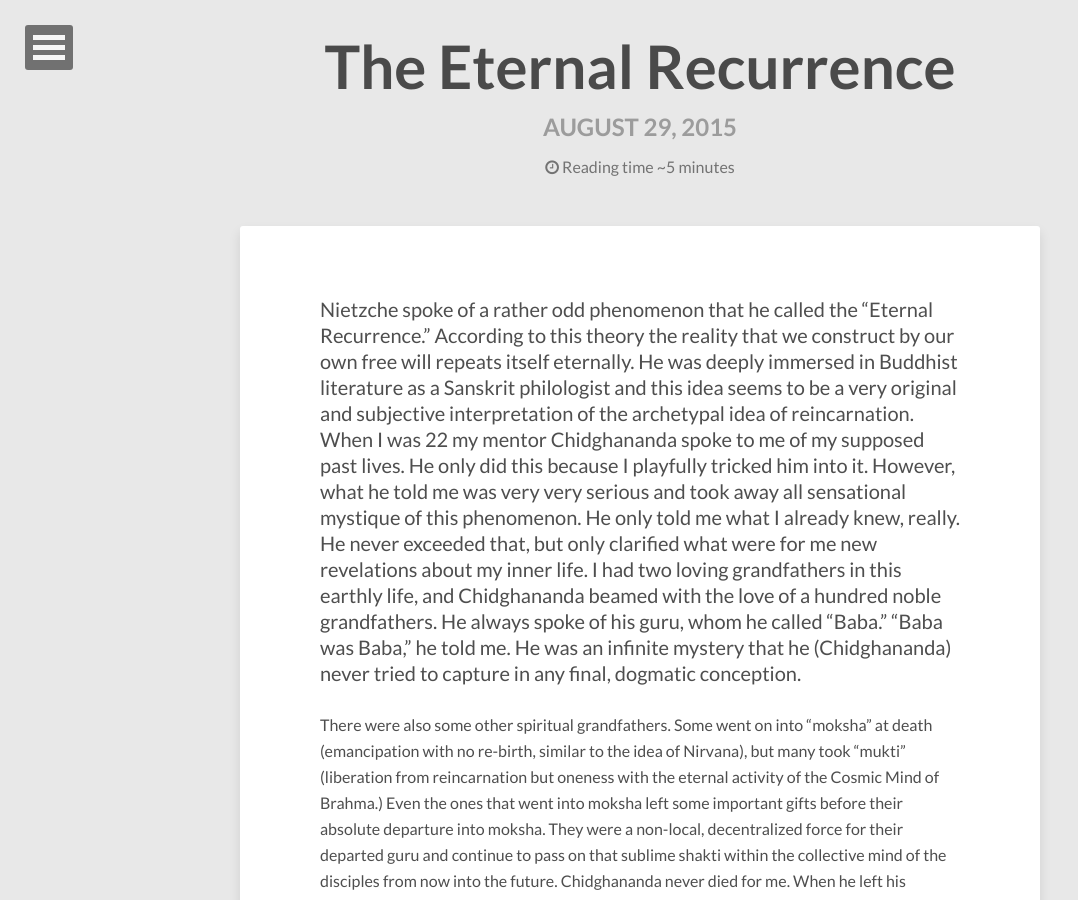
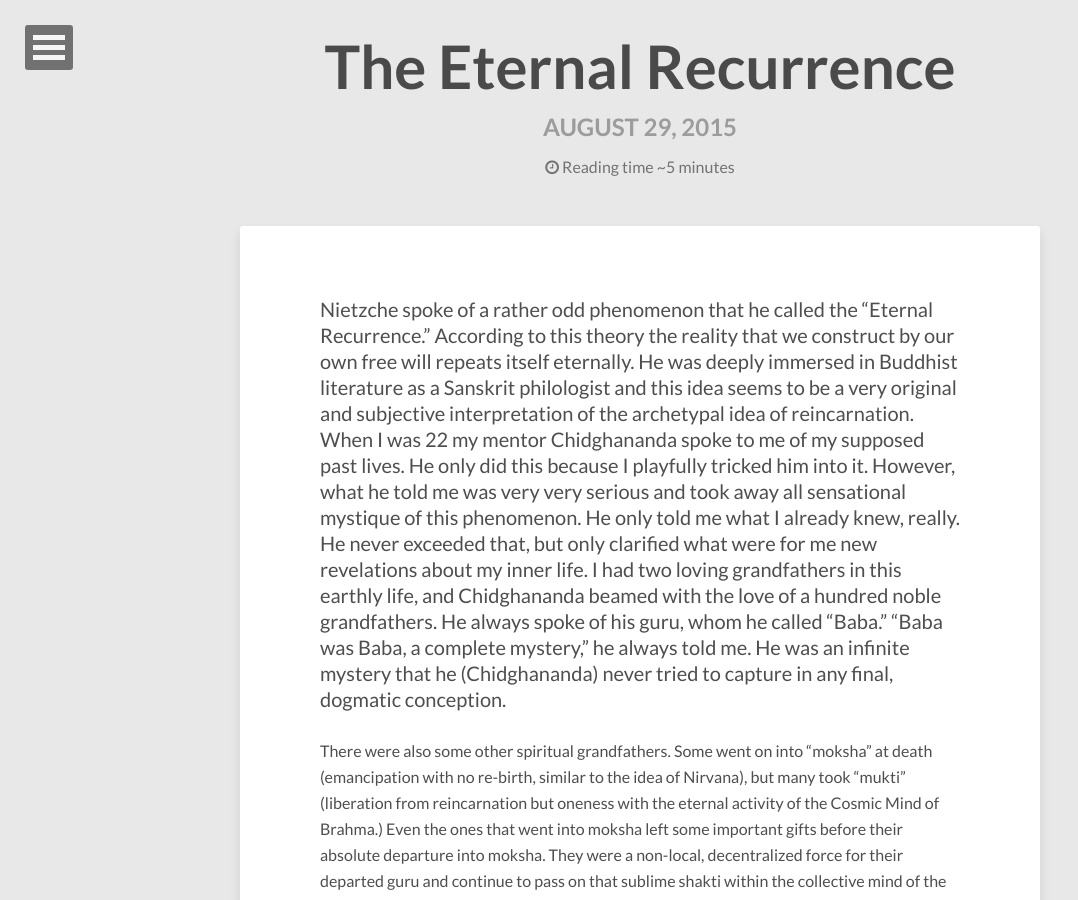
Before and after one commit to anandamurtiidiscursos/anandamurtiidiscursos.github.io, a Jekyll site: the page built from _posts/2015-08-29-eternal-recurrence.md, in a window 1280 px wide and 900 px high. Shown: the whole window, without its empty margins (0-1078 px from the left). Built offline with Jekyll 4.4.1, drawn with Linux system fonts in a browser that asks for light colours; nearby versions of some CDN libraries; comment, search, counter and statistics services are not loaded.

Commit message:
Updated 2015-08-29-eternal-recurrence.md

```diff
--- a/_posts/2015-08-29-eternal-recurrence.md
+++ b/_posts/2015-08-29-eternal-recurrence.md
@@ -8,7 +8,8 @@
 ---
 
 
-Nietzche spoke of a rather odd phenomenon that he called the "Eternal Recurrence."  According to this theory the reality that we construct by our own free will repeats itself eternally.  He was deeply immersed in Buddhist literature as a Sanskrit philologist and this idea seems to be a very original and subjective interpretation of the archetypal idea of reincarnation.  When I was 22 my mentor Chidghananda spoke to me of my supposed past lives.  He only did this because I playfully tricked him into it.  However, what he told me was very very serious and took away all sensational mystique of this phenomenon.  He only told me what I already knew, really.  He never exceeded that, but only clarified what were for me new revelations about my inner life.  I had two loving grandfathers in this earthly life, and Chidghananda beamed with the love of a hundred noble grandfathers.    He always spoke of his guru, whom he called "Baba."  "Baba was Baba," he told me.  He was an infinite mystery that he (Chidghananda) never tried to capture in any final, dogmatic conception.
+
+Nietzche spoke of a rather odd phenomenon that he called the "Eternal Recurrence."  According to this theory the reality that we construct by our own free will repeats itself eternally.  He was deeply immersed in Buddhist literature as a Sanskrit philologist and this idea seems to be a very original and subjective interpretation of the archetypal idea of reincarnation.  When I was 22 my mentor Chidghananda spoke to me of my supposed past lives.  He only did this because I playfully tricked him into it.  However, what he told me was very very serious and took away all sensational mystique of this phenomenon.  He only told me what I already knew, really.  He never exceeded that, but only clarified what were for me new revelations about my inner life.  I had two loving grandfathers in this earthly life, and Chidghananda beamed with the love of a hundred noble grandfathers.    He always spoke of his guru, whom he called "Baba."  "Baba was Baba, a complete mystery," he always told me.  He was an infinite mystery that he (Chidghananda) never tried to capture in any final, dogmatic conception.
 
 There were also some other spiritual grandfathers.  Some went on into "moksha" at death (emancipation with no re-birth,  similar to the idea of Nirvana), but many took "mukti" (liberation from reincarnation but oneness with the eternal activity of the Cosmic Mind of Brahma.)  Even the ones that went into moksha left some important gifts before their absolute departure into moksha.  They were a non-local, decentralized force for their departed guru and continue to pass on that sublime shakti within the collective mind of the disciples from now into the future.  Chidghananda never died for me.  When he left his physical body I felt him near me whenever I thought of him.  He showed me the way to the guru in life and he only continues to do so in death.  Our Dead Dada's Society is everywhere and nowhere; it is super-personal, decentralized, cosmicly free and wild.
 
```
